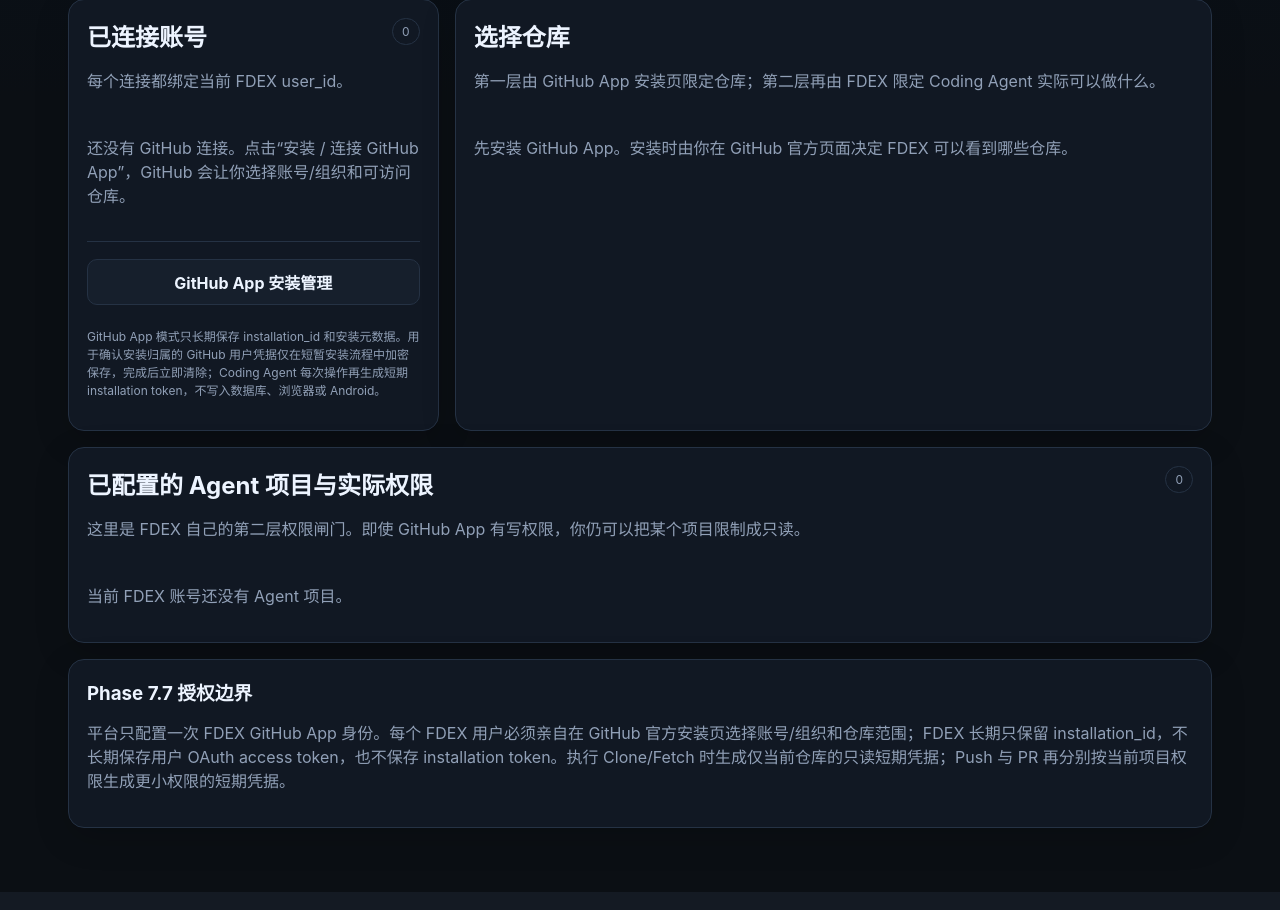
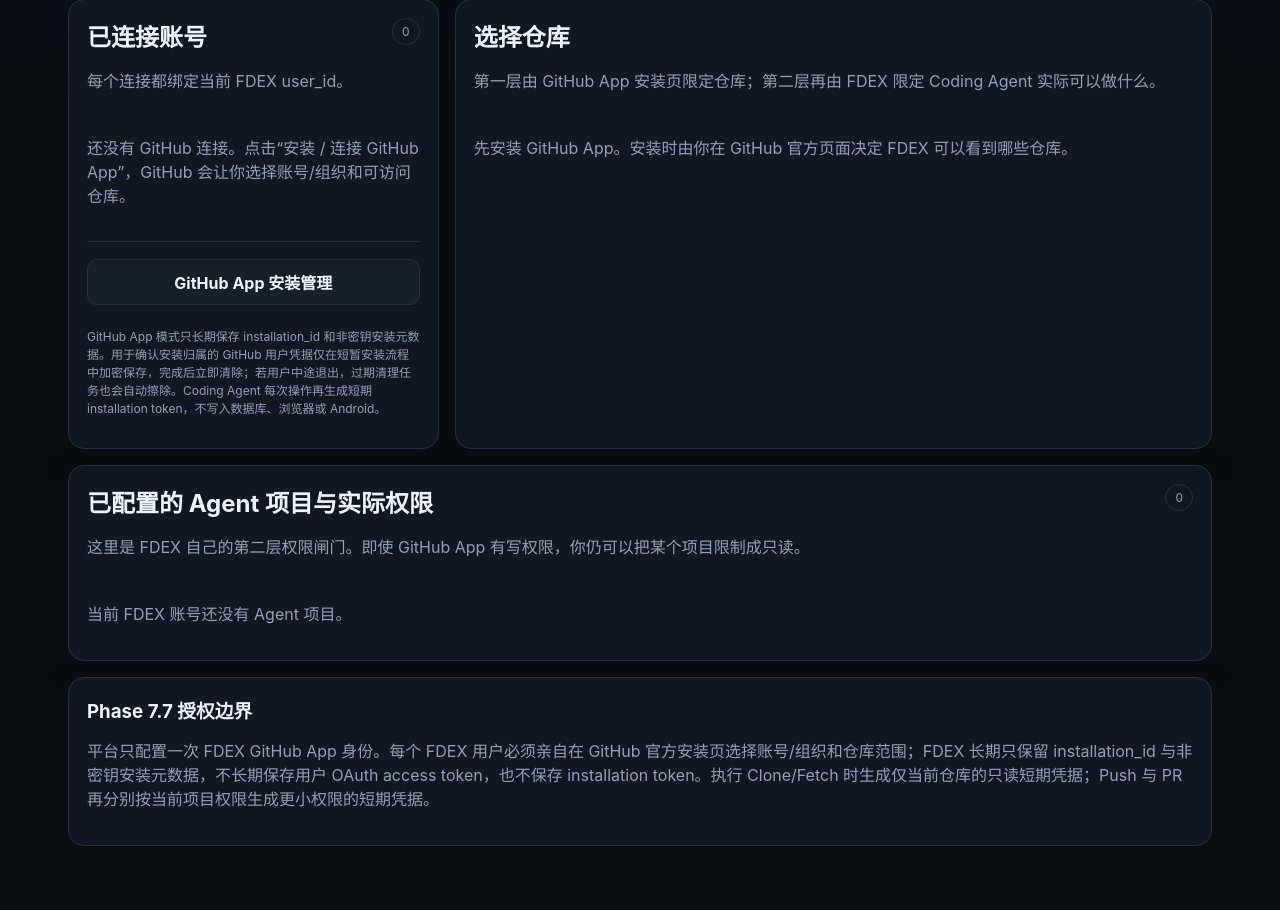
Before and after one commit to b8vipvip/fdex, a FastAPI app: template server/app/templates/user_github.html in a window 1280 px wide. Shown: the part 224-1134 px from the top of the page. Run offline with FastAPI, Linux system fonts and the light colour scheme; the template is opened without the code that fills it, so the values that code supplies are empty; parts of the project's set-up code (start-up, migrations or seed data) failed here and were passed over.

Commit message:
Phase 7.7: clarify durable GitHub App metadata boundary

```diff
--- a/server/app/templates/user_github.html
+++ b/server/app/templates/user_github.html
@@ -70,7 +70,7 @@
             <button class="secondary" type="submit">兼容旧版 OAuth 连接</button>
         </form>
         {% endif %}
-        <p class="fine">GitHub App 模式只长期保存 installation_id 和安装元数据。用于确认安装归属的 GitHub 用户凭据仅在短暂安装流程中加密保存，完成后立即清除；Coding Agent 每次操作再生成短期 installation token，不写入数据库、浏览器或 Android。</p>
+        <p class="fine">GitHub App 模式只长期保存 installation_id 和非密钥安装元数据。用于确认安装归属的 GitHub 用户凭据仅在短暂安装流程中加密保存，完成后立即清除；若用户中途退出，过期清理任务也会自动擦除。Coding Agent 每次操作再生成短期 installation token，不写入数据库、浏览器或 Android。</p>
     </section>
 
     <section class="card span-8 stack">
@@ -160,7 +160,7 @@
 
     <section class="card span-12">
         <h3>Phase 7.7 授权边界</h3>
-        <p>平台只配置一次 FDEX GitHub App 身份。每个 FDEX 用户必须亲自在 GitHub 官方安装页选择账号/组织和仓库范围；FDEX 长期只保留 installation_id，不长期保存用户 OAuth access token，也不保存 installation token。执行 Clone/Fetch 时生成仅当前仓库的只读短期凭据；Push 与 PR 再分别按当前项目权限生成更小权限的短期凭据。</p>
+        <p>平台只配置一次 FDEX GitHub App 身份。每个 FDEX 用户必须亲自在 GitHub 官方安装页选择账号/组织和仓库范围；FDEX 长期只保留 installation_id 与非密钥安装元数据，不长期保存用户 OAuth access token，也不保存 installation token。执行 Clone/Fetch 时生成仅当前仓库的只读短期凭据；Push 与 PR 再分别按当前项目权限生成更小权限的短期凭据。</p>
     </section>
 </div>
 {% endblock %}
```
